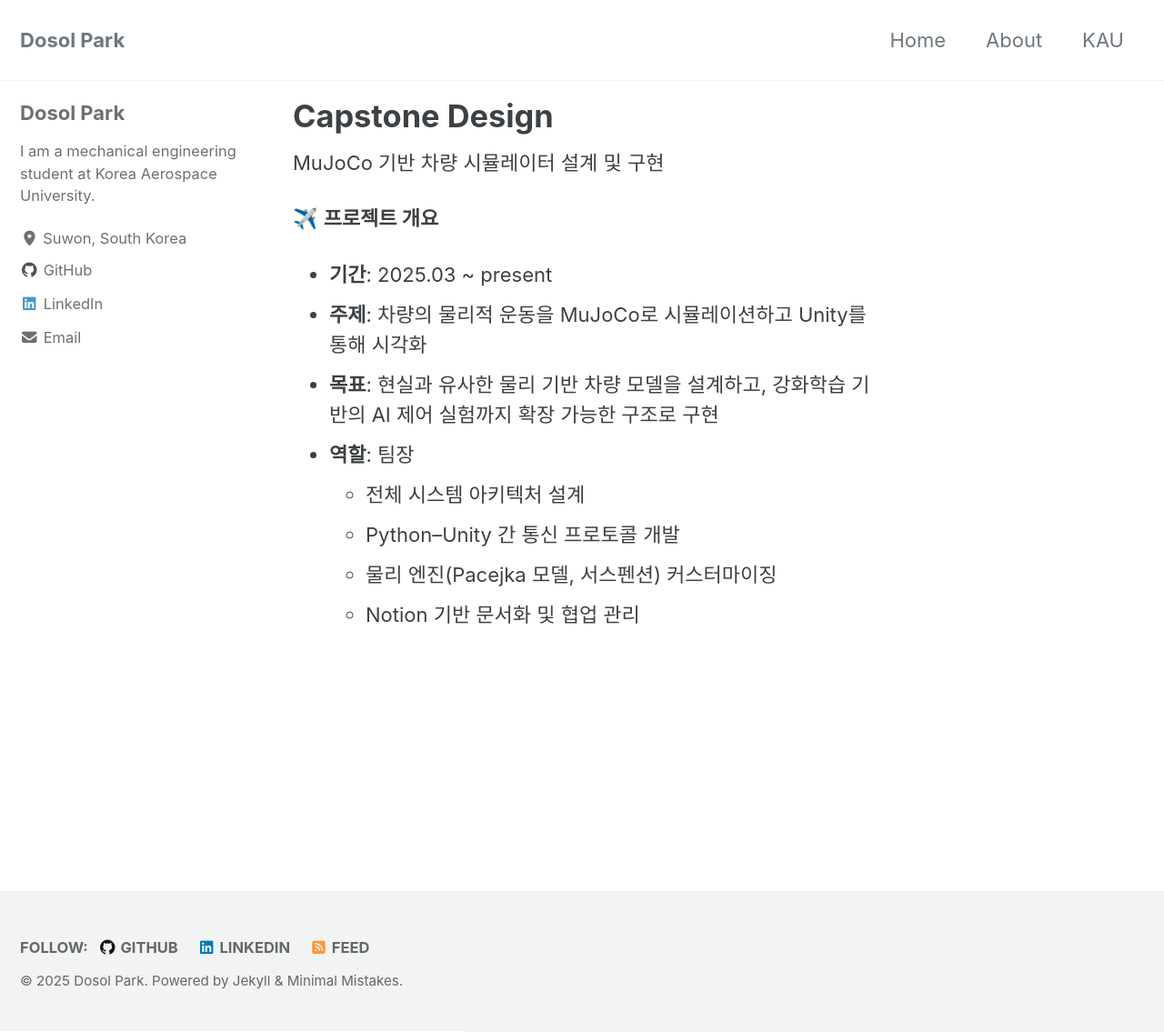
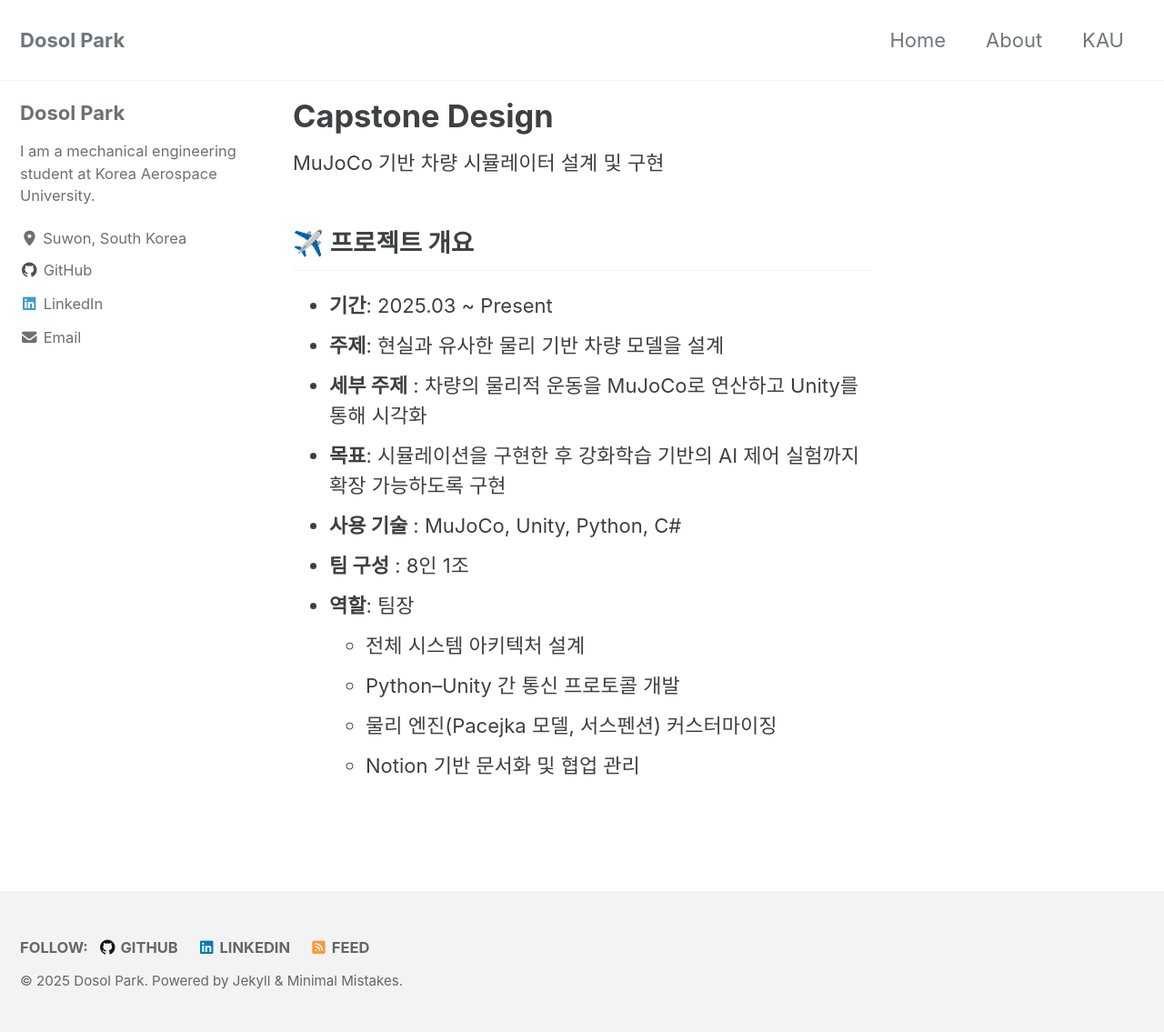
Before and after one commit to parkdosol/parkdosol.github.io, a Jekyll site: the page built from _pages/kau/capstone-design.md, in a window 1280 px wide and 1135 px high. Shown: the whole window at 91% size. Built offline with Jekyll 4.4.1, drawn with Linux system fonts in a browser that asks for light colours; cached includes are drawn as plain includes.

Commit message:
기간 입력

```diff
--- a/_pages/kau/capstone-design.md
+++ b/_pages/kau/capstone-design.md
@@ -7,10 +7,13 @@
 
 MuJoCo 기반 차량 시뮬레이터 설계 및 구현
 
-✈️ **프로젝트 개요**
-- **기간**: 2025.03 ~ present
-- **주제**: 차량의 물리적 운동을 MuJoCo로 시뮬레이션하고 Unity를 통해 시각화
-- **목표**: 현실과 유사한 물리 기반 차량 모델을 설계하고, 강화학습 기반의 AI 제어 실험까지 확장 가능한 구조로 구현
+## ✈️ 프로젝트 개요
+- **기간**: 2025.03 ~ Present
+- **주제**: 현실과 유사한 물리 기반 차량 모델을 설계
+- **세부 주제** : 차량의 물리적 운동을 MuJoCo로 연산하고 Unity를 통해 시각화
+- **목표**: 시뮬레이션을 구현한 후 강화학습 기반의 AI 제어 실험까지 확장 가능하도록 구현
+- **사용 기술** : MuJoCo, Unity, Python, C#
+- **팀 구성** : 8인 1조
 - **역할**: 팀장
   - 전체 시스템 아키텍처 설계
   - Python–Unity 간 통신 프로토콜 개발
```
Also changed, not shown: _pages/kau/cad-project.md (+1 -0 lines), _pages/kau/manufacturing-processes.md (+1 -0 lines).
